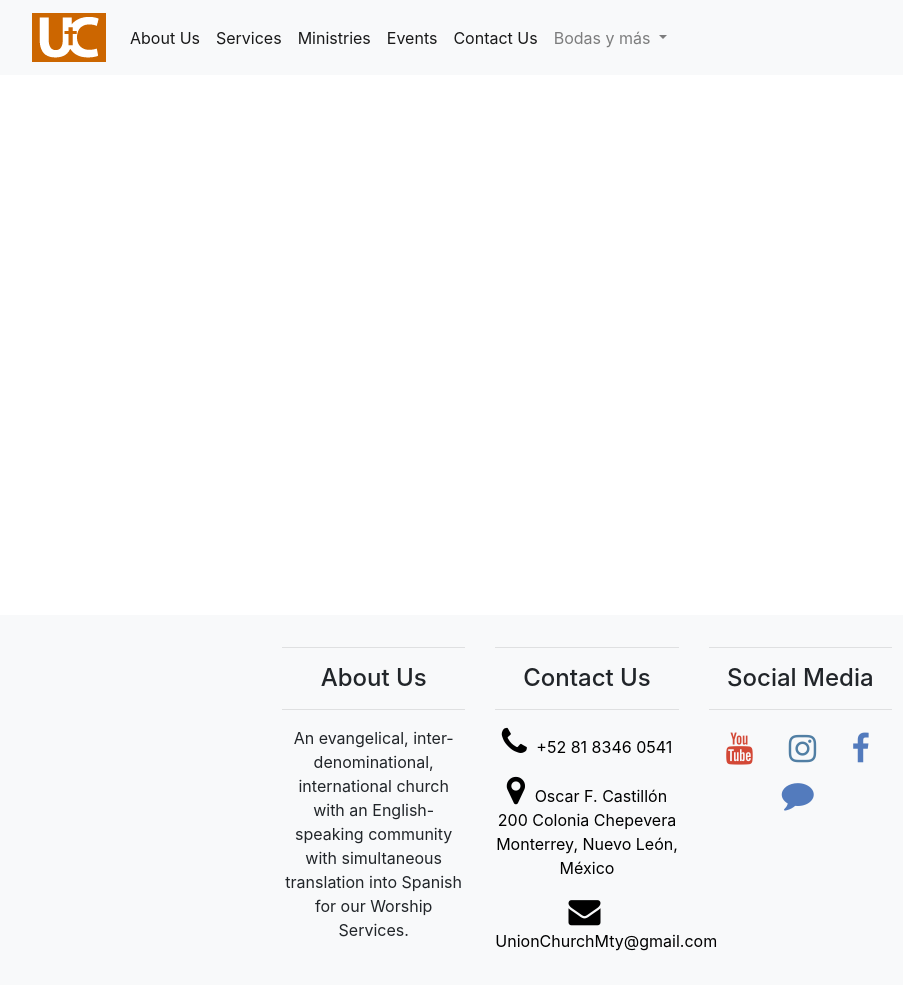
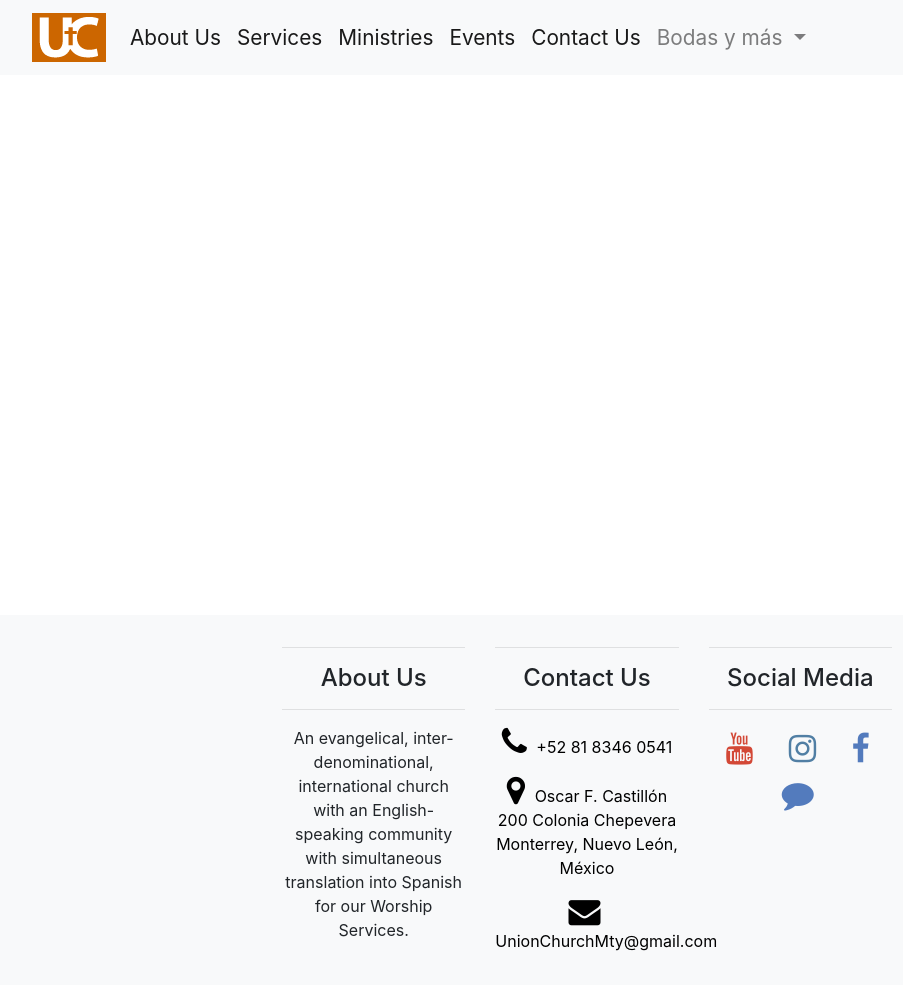
Before and after one commit to gogvale/UnionChurch, a Jekyll site: the page built from index.html, in a window 1280 px wide. Shown: the whole page, without its empty margins (53-956 px from the left). Built offline with Jekyll 4.4.1, drawn with Linux system fonts in a browser that asks for light colours; nearby versions of some CDN libraries.

Commit message:
fix nesting scss

```diff
--- a/css/app.scss
+++ b/css/app.scss
@@ -73,7 +73,7 @@ $google: #dd4b39 !default;
 
 a {
   color: black;
-  .nav-link {
+  &.nav-link {
     font-size: 1.3em;
   }
 }
```
